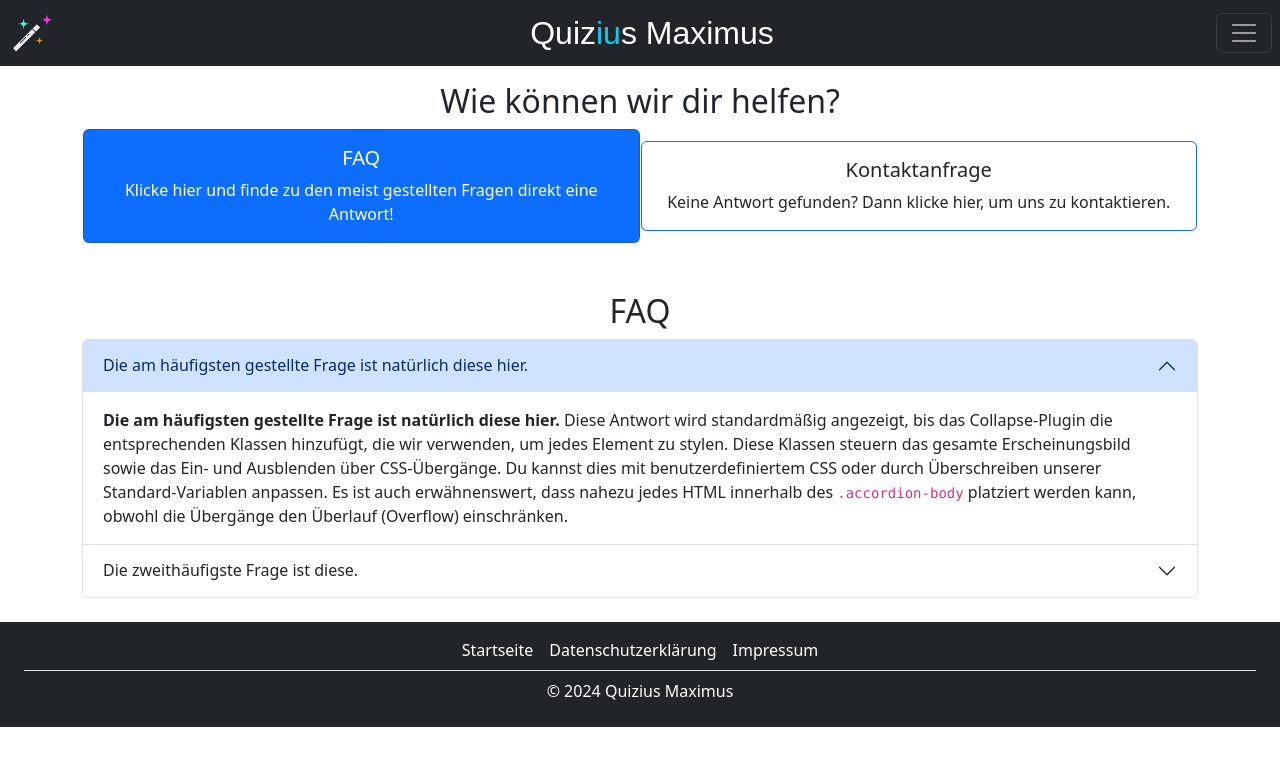
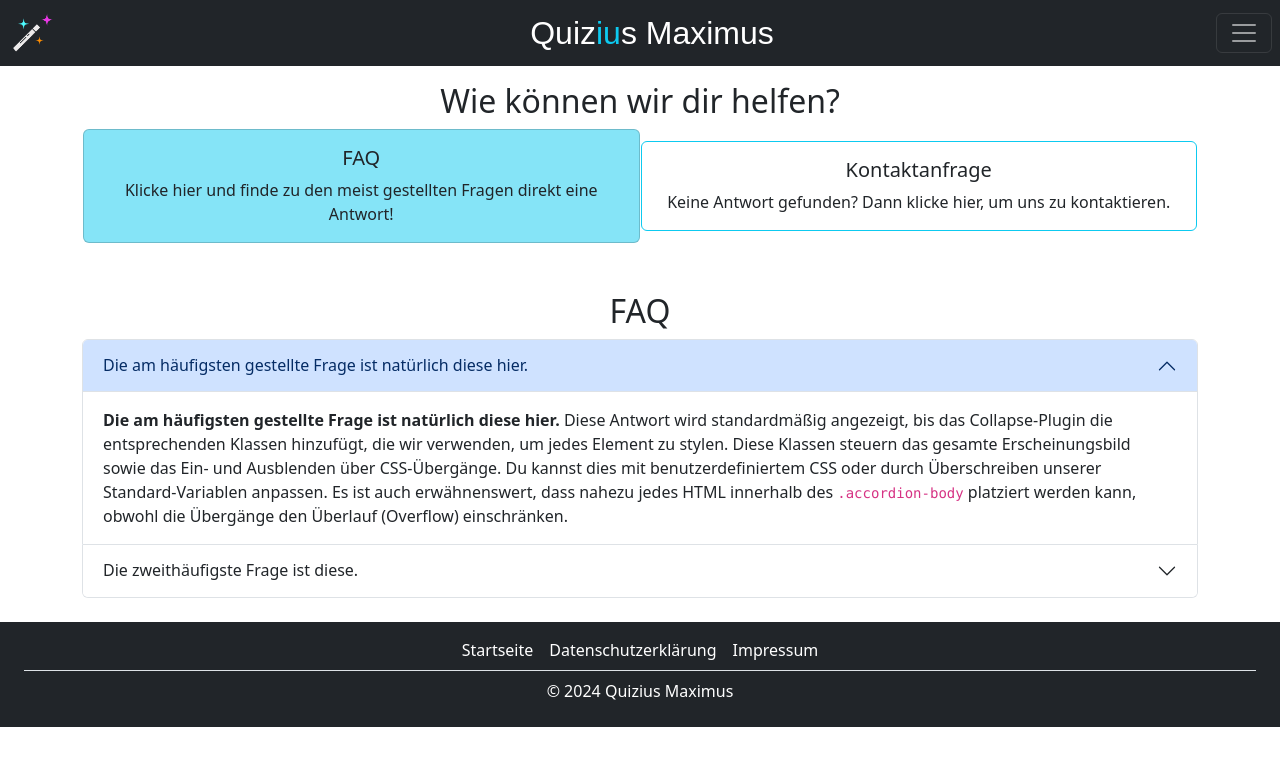
Before and after one commit to 7bellaiu/quizius-maximus, a Vue app in the folder quizius-maximus/: page /support in a window 1280 px wide. Shown: the top 766 px of the page. Built offline with nearby package versions, Linux system fonts and the light colour scheme; no server answers; sample sign-in values are in the browser's storage.

Commit message:
CI: Update primary -> info

```diff
--- a/quizius-maximus/src/views/Help.vue
+++ b/quizius-maximus/src/views/Help.vue
@@ -41,8 +41,8 @@ const triggerToast = () => {
                     <button type="button" class="btn w-50 p-0" @click="displayContactForm = false">
                         <div :class="{
                             'card': true,
-                            'border-primary': displayContactForm,
-                            'bg-primary text-white': !displayContactForm
+                            'border-info': displayContactForm,
+                            'bg-info bg-opacity-50': !displayContactForm
                         }" class="m-0">
                             <div class="card-body">
                                 <h5 class="card-title">FAQ</h5>
@@ -56,8 +56,8 @@ const triggerToast = () => {
                     <button type="button" class="btn w-50 p-0" @click="displayContactForm = true">
                         <div :class="{
                             'card': true,
-                            'border-primary': !displayContactForm,
-                            'bg-primary text-white': displayContactForm
+                            'border-info': !displayContactForm,
+                            'bg-info bg-opacity-50': displayContactForm
                         }" class="m-0">
                             <div class="card-body">
                                 <h5 class="card-title">Kontaktanfrage</h5>
```
